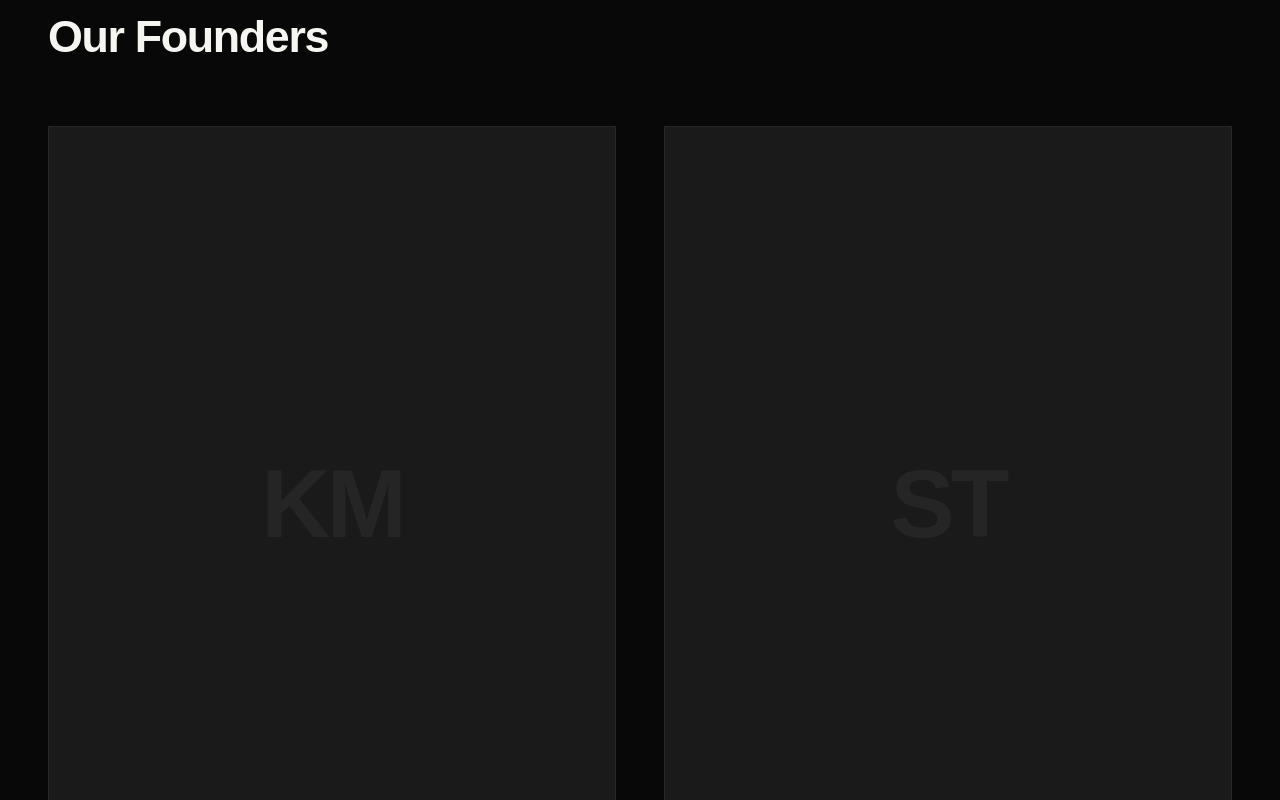
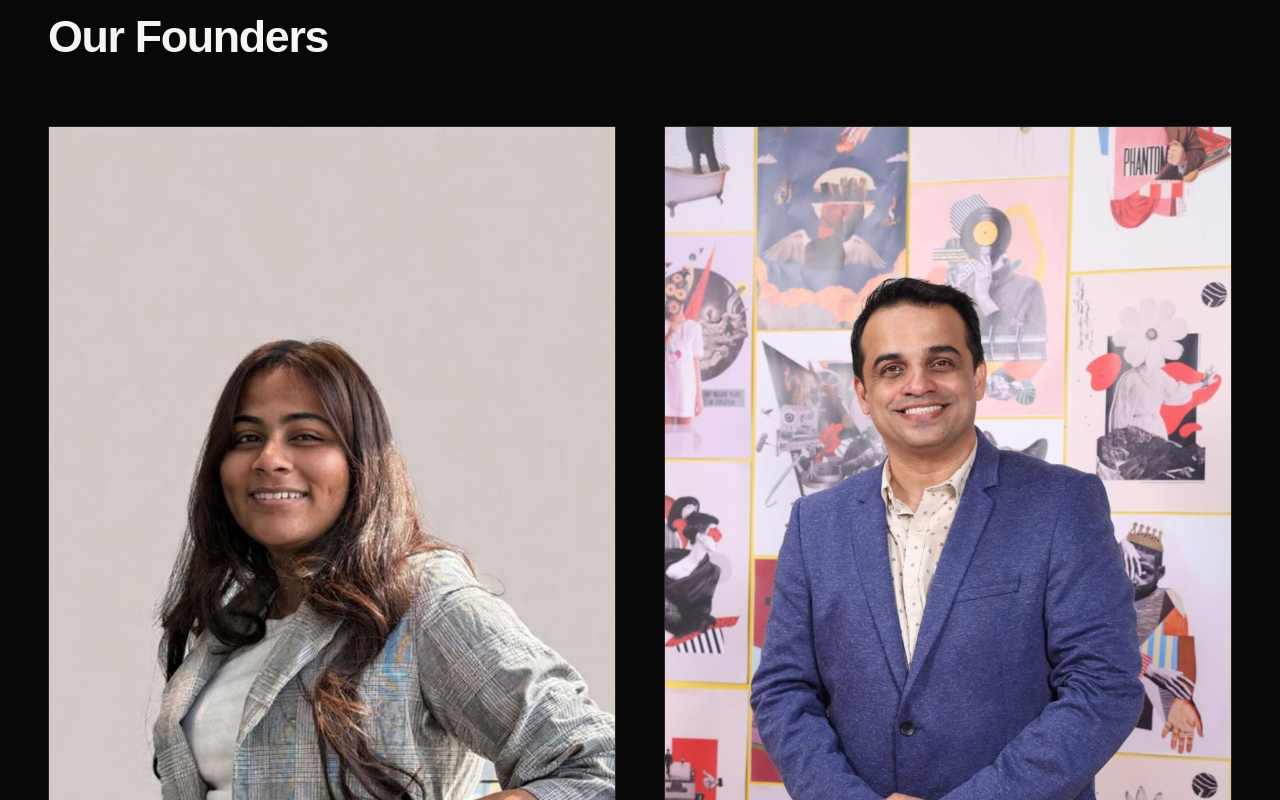
Before and after one commit to shinedigital-s/shine-digital, a React (Create React App) app: page /about in a window 1280 px wide. Shown: the part 4240-5040 px from the top of the page. Built offline with nearby package versions, Linux system fonts and the light colour scheme; the HTML template or start-up script is replaced by a standard one.

Commit message:
Video play and then fade

```diff
--- a/src/pages/About.css
+++ b/src/pages/About.css
@@ -717,6 +717,21 @@
   color: rgba(255, 255, 255, 0.1);
 }
 
+.founder-card__photo-img {
+  position: absolute;
+  inset: 0;
+  width: 100%;
+  height: 100%;
+  object-fit: cover;
+  object-position: top center;
+  transition: transform 0.6s cubic-bezier(0.16, 1, 0.3, 1);
+  display: block;
+}
+
+.founder-card:hover .founder-card__photo-img {
+  transform: scale(1.04);
+}
+
 .founder-card__info h3 {
   font-size: 1.5rem;
   font-weight: 800;
--- a/src/pages/About.js
+++ b/src/pages/About.js
@@ -1,5 +1,7 @@
 import React, { useEffect, useRef, useState } from 'react';
 import './About.css';
+import founder1 from '../assets/founder (1).jpeg';
+import founder2 from '../assets/founder (2).jpeg';
 
 /* ─── Lenis smooth scroll ───────────────────────── */
 function useLenis() {
@@ -359,18 +361,22 @@ export default function About() {
               name: 'Krisha Mehta',
               role: 'Co-Founder & Managing Director',
               bio: "Krisha Mehta is a marketing professional with a Master's degree from London and a refined background in business and fashion.",
+              photo: founder1,
             },
             {
               name: 'Savin Tuscano',
               role: 'Founder, Shine Digital',
               bio: 'Savin Tuscano is a filmmaker, writer, producer, and founder of Shine Digital based in Mumbai. With a strong background in storytelling, digital media, and creative marketing, he has worked across films, branded content, and advertising campaigns. His passion lies in building impactful narratives that connect brands with audiences authentically. Known for his creative vision and people-driven approach, Savin blends cinematic storytelling with modern digital strategy. Through Shine Digital, he continues to help businesses and creators grow their presence in the digital space.',
+              photo: founder2,
             },
           ].map((f, i) => (
             <div key={i} className="founder-card" style={{ '--i': i }}>
               <div className="founder-card__photo">
-                <div className="founder-card__photo-ph">
-                  <span>{f.name.split(' ').map(n => n[0]).join('')}</span>
-                </div>
+                <img
+                  src={f.photo}
+                  alt={f.name}
+                  className="founder-card__photo-img"
+                />
               </div>
               <div className="founder-card__info">
                 <h3>{f.name}</h3>
```
Also changed, not shown: src/assets/founder (1).jpeg (added), src/assets/founder (2).jpeg (added).
